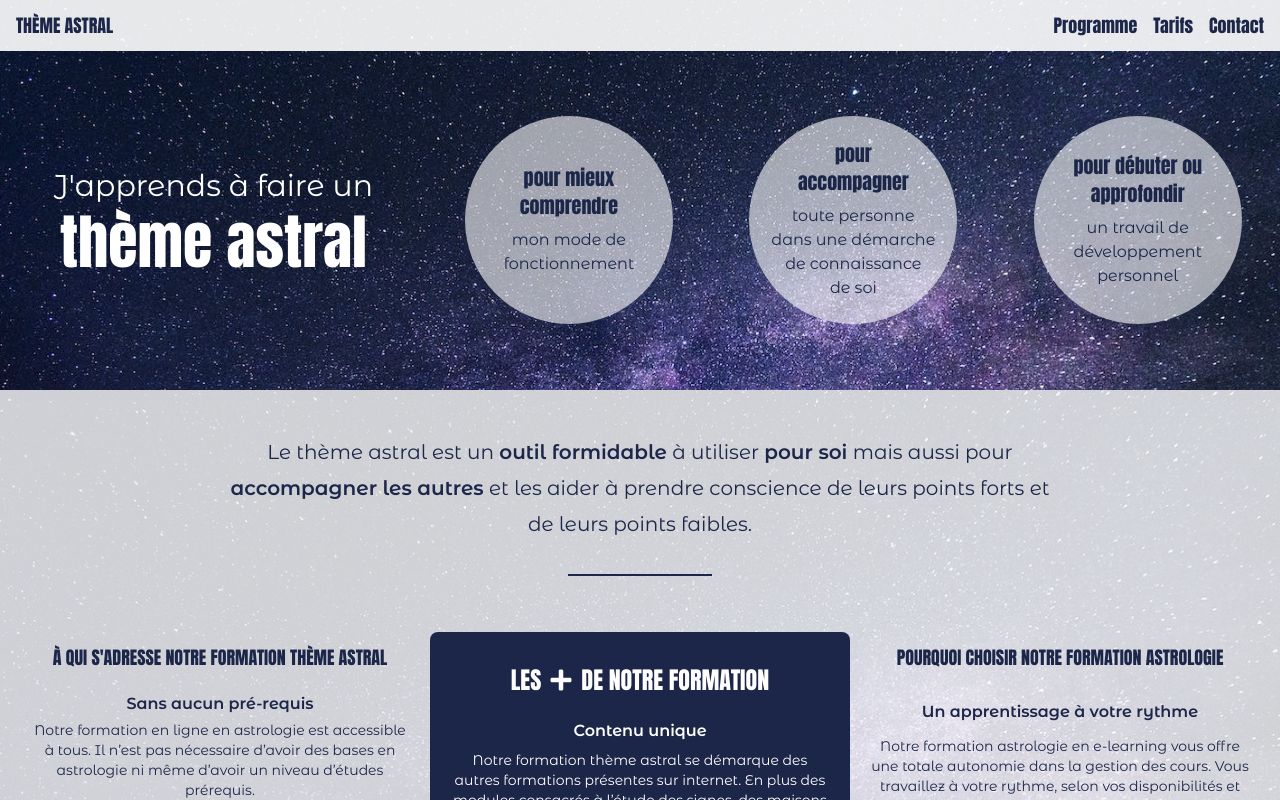
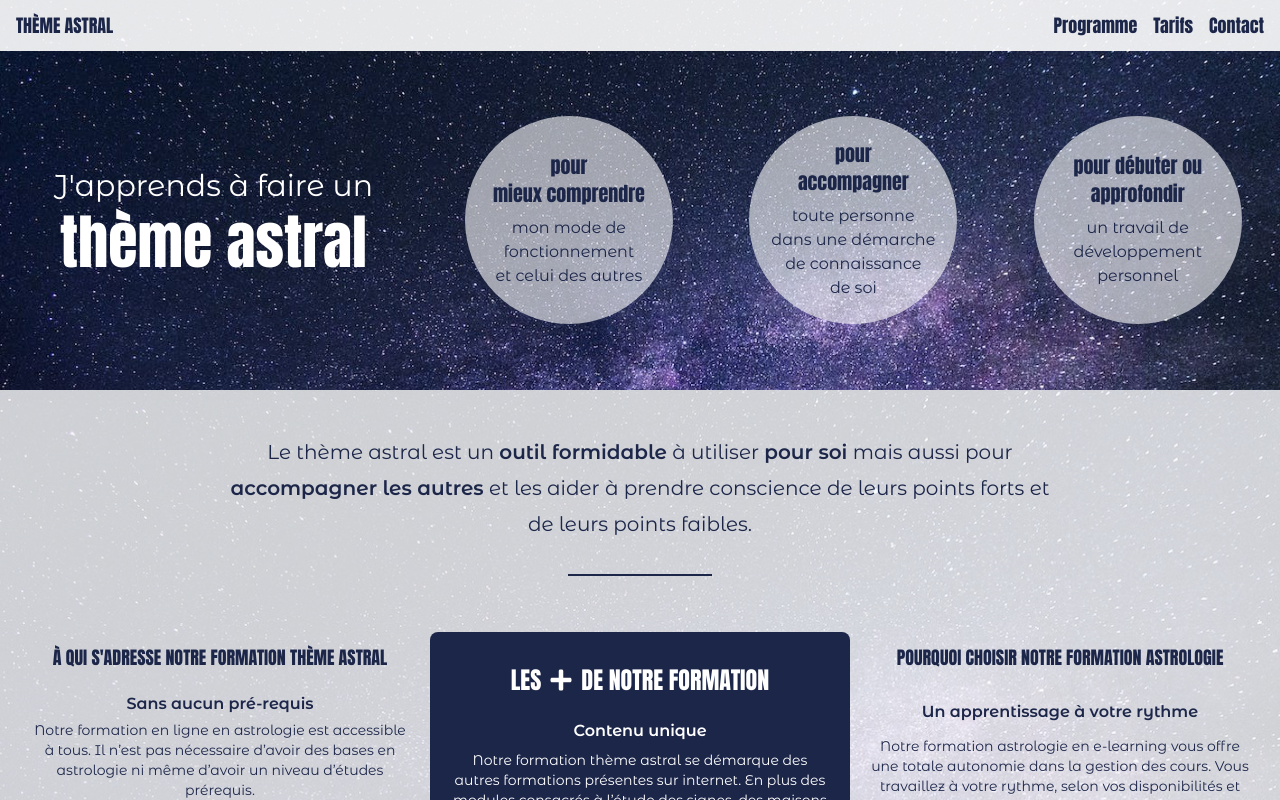
Before and after one commit to annedenicourt/theme-astral, a Next.js app: page / in a window 1280 px wide. Shown: the top 800 px of the page. Built offline with nearby package versions, Linux system fonts and the light colour scheme.

Commit message:
fix banner design

```diff
--- a/components/Banner.js
+++ b/components/Banner.js
@@ -34,9 +34,10 @@ export default function Banner() {
       <div className="w-2/3">
         <div className="flex items-center justify-around">
           <div className="w-52 h-52 flex flex-col items-center justify-center blue_dark bg_transparent rounded-full">
-            <div className="title text-xl">pour mieux</div>
-            <div className="title text-xl">comprendre</div>
+            <div className="title text-xl">pour</div>
+            <div className="title text-xl">mieux comprendre</div>
             <div className="mt-2 text-center">mon mode de fonctionnement</div>
+            <div className="text-center">et celui des autres</div>
           </div>
           <div className="w-52 h-52 flex flex-col items-center justify-center blue_dark bg_transparent rounded-full">
             <div className="title text-xl">pour</div>
--- a/package.json
+++ b/package.json
@@ -9,6 +9,7 @@
     "lint": "next lint"
   },
   "dependencies": {
+    "@vercel/analytics": "^1.1.1",
     "emailjs-com": "^3.2.0",
     "next": "14.0.3",
     "react": "^18",
--- a/pages/_app.js
+++ b/pages/_app.js
@@ -1,5 +1,11 @@
 import "../styles/globals.css";
+import { Analytics } from "@vercel/analytics/react";
 
 export default function App({ Component, pageProps }) {
-  return <Component {...pageProps} />;
+  return (
+    <>
+      <Component {...pageProps} />
+      {/* <Analytics /> */}
+    </>
+  );
 }
--- a/pages/index.js
+++ b/pages/index.js
@@ -1,3 +1,4 @@
+import Head from "next/head";
 import { styled } from "styled-components";
 import MyNavBar from "../components/MyNavBar";
 import Banner from "../components/Banner";
@@ -19,6 +20,15 @@ const CustomDiv = styled.div`
 `;
 export default function Page() {
   return (
+    <>
+      <Head>
+        <title>Anne D. Développeur Web</title>
+        <meta
+          name="description"
+          content="Portfolio Anne Denicourt développeur web"
+        />
+        <link rel="icon" href="/favicon.ico" />
+      </Head>
       <CustomDiv>
         <MyNavBar />
         <Banner />
@@ -29,5 +39,6 @@ export default function Page() {
         <Contact />
         <MyFooter />
       </CustomDiv>
+    </>
   );
 }
```
Also changed, not shown: pages/_document.js (+16 -0 lines), 1 other file (tests, documents, lock files or other folders). Lines whose indentation alone changed are shown as unchanged.
